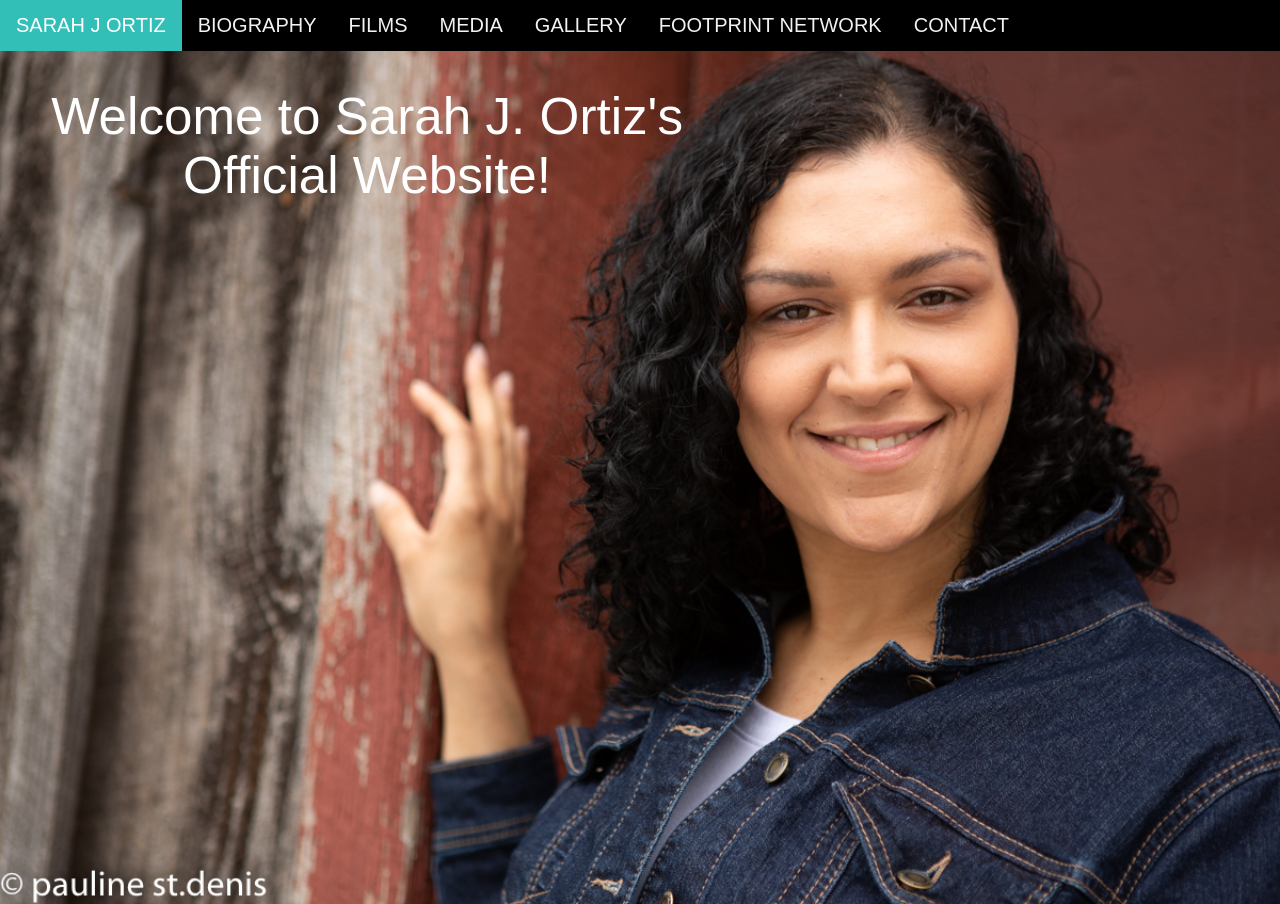
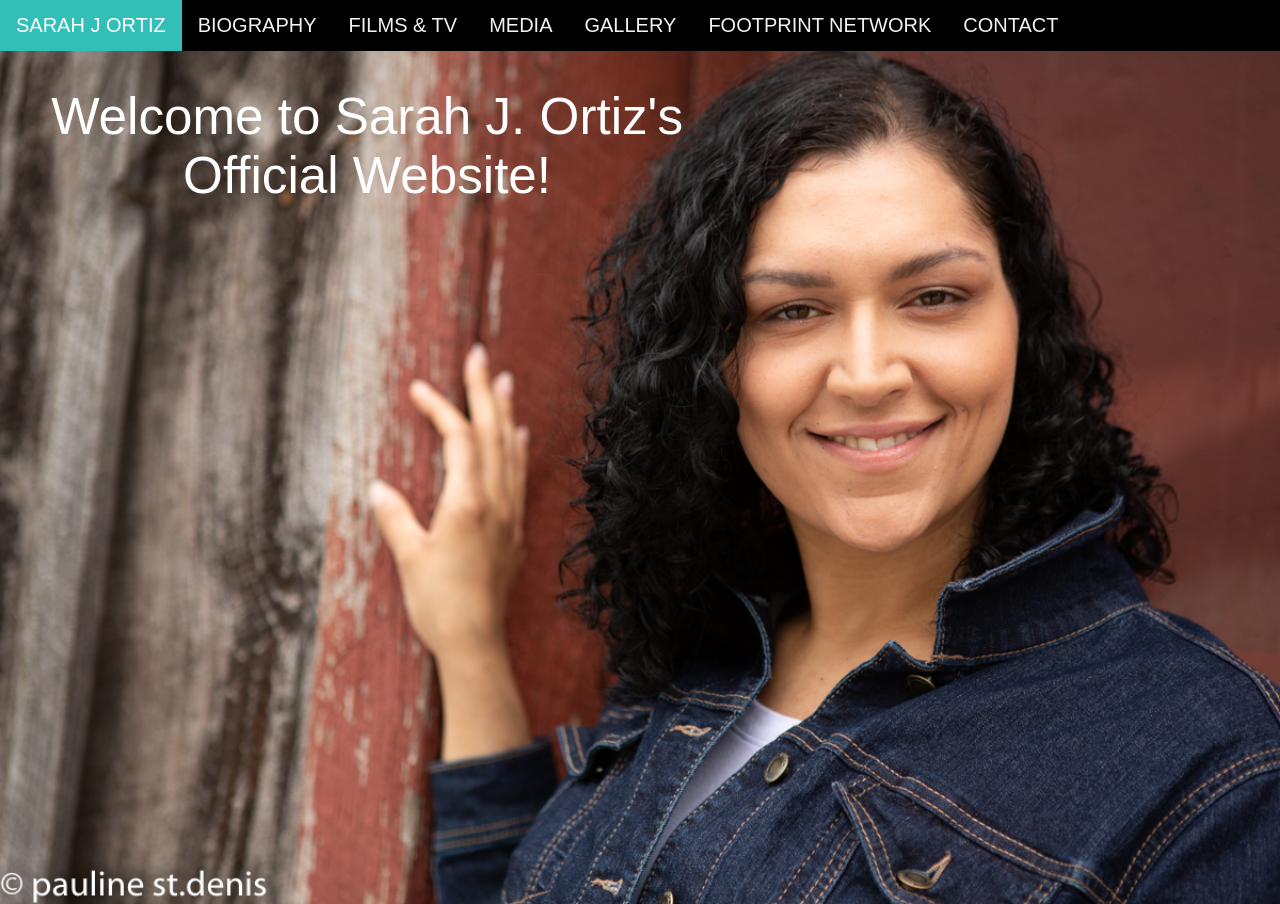
Before and after one commit to jessica6m/sarahjwebsite, a plain HTML site: page index.html in a window 1280 px wide. Shown: the top 904 px of the page. Drawn offline with Linux system fonts and the light colour scheme; a script that the page names is missing.

Commit message:
Add files via upload

```diff
--- a/index.html
+++ b/index.html
@@ -183,7 +183,7 @@
 </head>
 <body>
 	<div class="topnav" id="myTopnav">
-		<a class="active" href="#home" id="home">SARAH J ORTIZ</a> <a href="#bio">BIOGRAPHY</a> <a href="#films">FILMS</a> <a href="#q&a">MEDIA</a> <a href="#gallery">GALLERY</a>
+		<a class="active" href="#home" id="home">SARAH J ORTIZ</a> <a href="#bio">BIOGRAPHY</a> <a href="#films">FILMS & TV</a> <a href="#q&a">MEDIA</a> <a href="#gallery">GALLERY</a>
     <a href="#fp-app">FOOTPRINT NETWORK</a>
     <a href="#contact">CONTACT</a> <a class="icon" href="javascript:void(0);" onclick="myFunction()"><i class="fa fa-bars"></i></a>
 	</div><!-- <img src="main.jpeg"> -->
```
